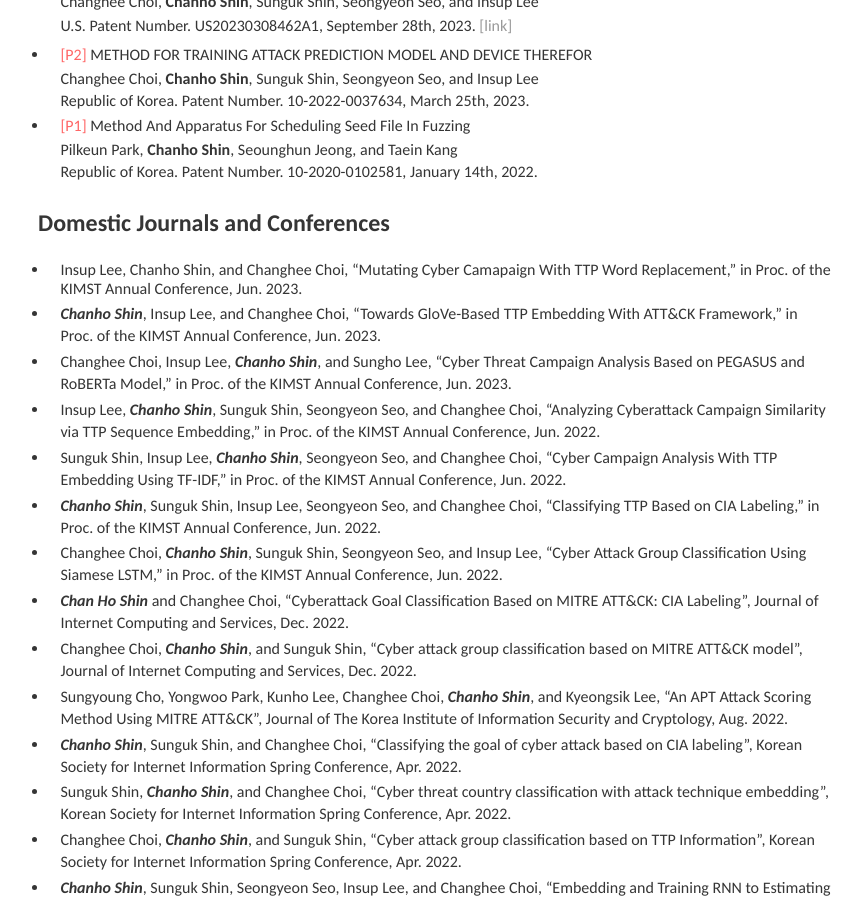
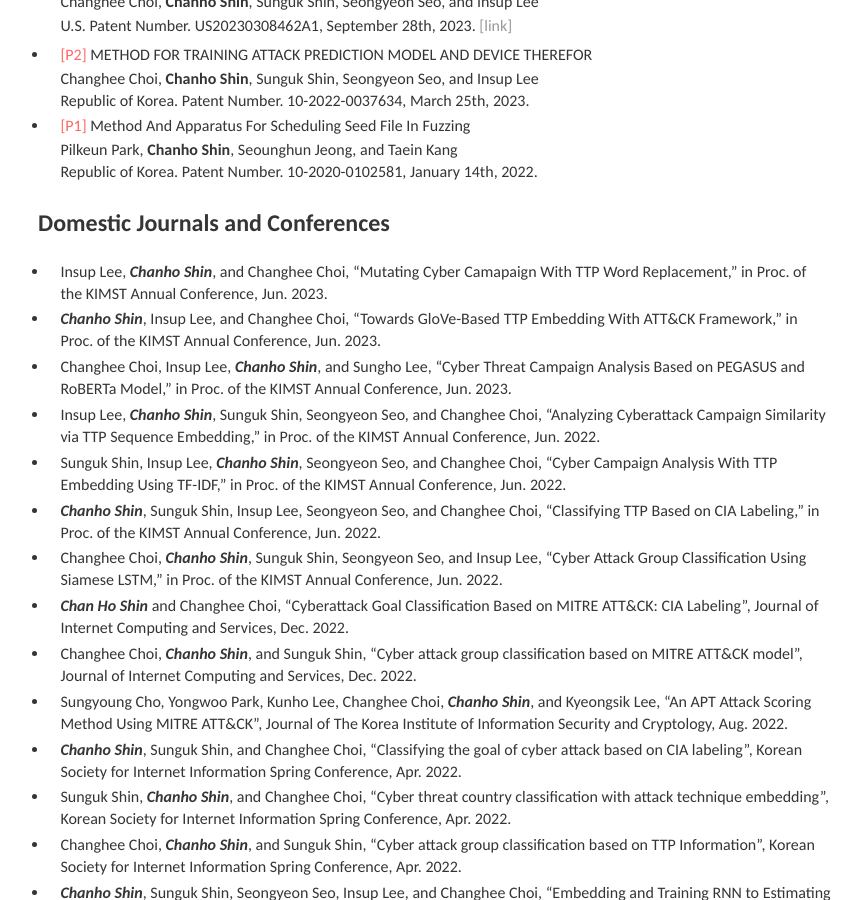
Before and after one commit to SSINsch/ssinsch.github.io, a Jekyll site: the page built from index.md, in a window 1280 px wide and 900 px high, scrolled down 2141 px. Shown: the whole window, without its empty margins (202-1064 px from the left). Built offline with Jekyll 4.4.1, drawn with Linux system fonts in a browser that asks for light colours; some of the changed text lies outside the part shown.

Commit message:
typo issue

```diff
--- a/index.md
+++ b/index.md
@@ -79,7 +79,7 @@ layout: about
 
 ## Domestic Journals and Conferences
 
-- Insup Lee, Chanho Shin, and Changhee Choi, “Mutating Cyber Camapaign With TTP Word Replacement,” in Proc. of the KIMST Annual Conference, Jun. 2023.
+- Insup Lee, ***Chanho Shin***, and Changhee Choi, “Mutating Cyber Camapaign With TTP Word Replacement,” in Proc. of the KIMST Annual Conference, Jun. 2023.
 - ***Chanho Shin***, Insup Lee, and Changhee Choi, “Towards GloVe-Based TTP Embedding With ATT&CK Framework,” in Proc. of the KIMST Annual Conference, Jun. 2023.
 - Changhee Choi, Insup Lee, ***Chanho Shin***, and Sungho Lee, “Cyber Threat Campaign Analysis Based on PEGASUS and RoBERTa Model,” in Proc. of the KIMST Annual Conference, Jun. 2023.
 - Insup Lee, ***Chanho Shin***, Sunguk Shin, Seongyeon Seo, and Changhee Choi, “Analyzing Cyberattack Campaign Similarity via TTP Sequence Embedding,” in Proc. of the KIMST Annual Conference, Jun. 2022.
```
Also changed, not shown: other parts of index.md (+1 -1 lines).
